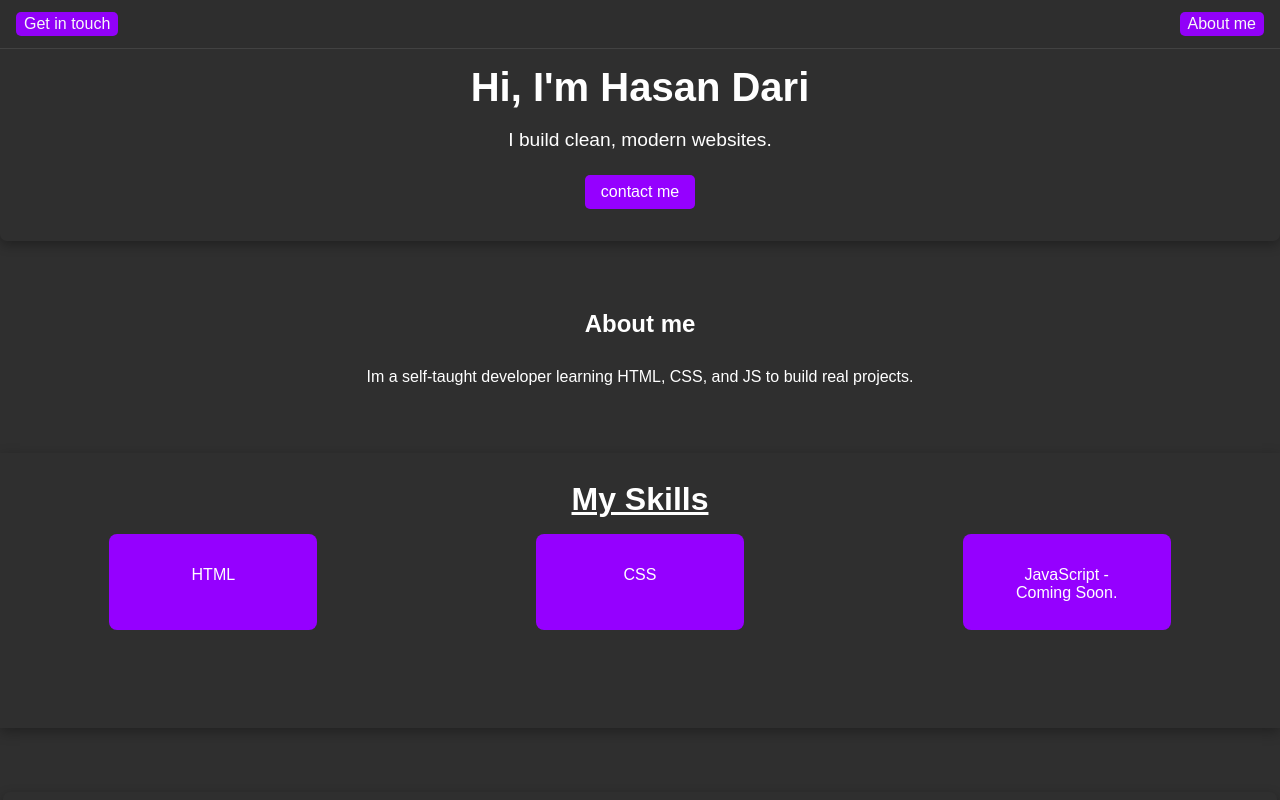
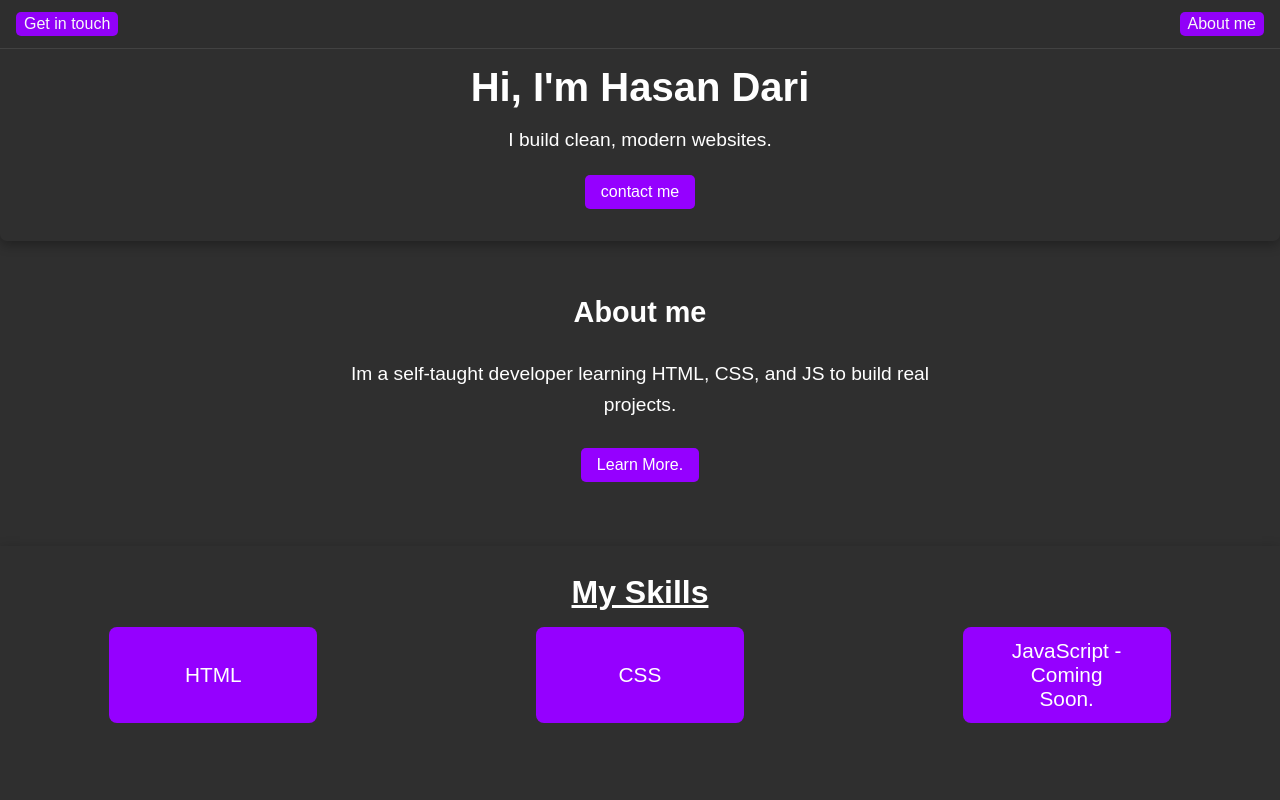
Before and after one commit to green13alert/personal-portfolio, a plain HTML site: page index.html in a window 1280 px wide. Shown: the top 800 px of the page. Drawn offline with Linux system fonts and the light colour scheme.

Commit message:
added new links between pages, changed font sizes and changed button styles

```diff
--- a/index.html
+++ b/index.html
@@ -20,6 +20,7 @@
 <section class="about">
   <h2>About me</h2>
   <p>Im a self-taught developer learning HTML, CSS, and JS to build real projects.</p>
+  <button onclick="location.href='about-me.html'">Learn More.</button>
 </section>
 <section class="skills">
   <h2>My Skills</h2>
--- a/style.css
+++ b/style.css
@@ -1,6 +1,7 @@
 html {
   scroll-behavior: smooth;
   font-family: arial;
+  font-size: 1rem;
 }
 body {
   background-color: rgb(47, 47, 47);
@@ -33,6 +34,13 @@ button {
   font-size: 1rem;
   cursor: pointer;
 }
+button:hover {
+  background-color: rgb(100, 0, 200);
+}
+button:active {
+  background-color: rgb(80, 0, 150);
+  transform: translate(2px, 2px);
+}
 .hero {
 
  text-align: center;
@@ -56,11 +64,23 @@ button {
   text-decoration: none;
   border-radius: 5px;
 }
+.btn:hover {
+  background-color: rgb(100, 0, 200);
+}
+.btn:active {
+  background-color: rgb(80, 0, 150);
+  transform: translate(2px, 2px);
+}
 .about {
   max-width: 600px;
   text-align: center;
-  margin: 4rem auto;
+  margin: 3rem auto;
   line-height: 1.6;
+  font-size: 1.2rem;
+}
+.about button {
+  padding: 0.5rem 1rem;
+  margin-top: 0.5rem
 }
 .skills {
   text-align: center;
@@ -85,10 +105,12 @@ button {
 }
 
 .skill {
- text-align: center;
+  display: flex;
+  justify-content: center;
+  align-items: center;
   background-color: rgb(149, 0, 255);
   padding: 2rem 3rem;
-  font-size: 1rem;
+  font-size: 1.3rem;
   border-radius: 8px;
   margin-bottom: 1rem;
   width: 7rem;
@@ -133,6 +155,7 @@ footer {
   text-align: center;
   margin: 4rem auto;
   margin-bottom: 1rem;
+  font-weight: lighter;
 }
 .projects-link {
   text-align: center;
```
Also changed, not shown: about-me.html (+1 -0 lines).
